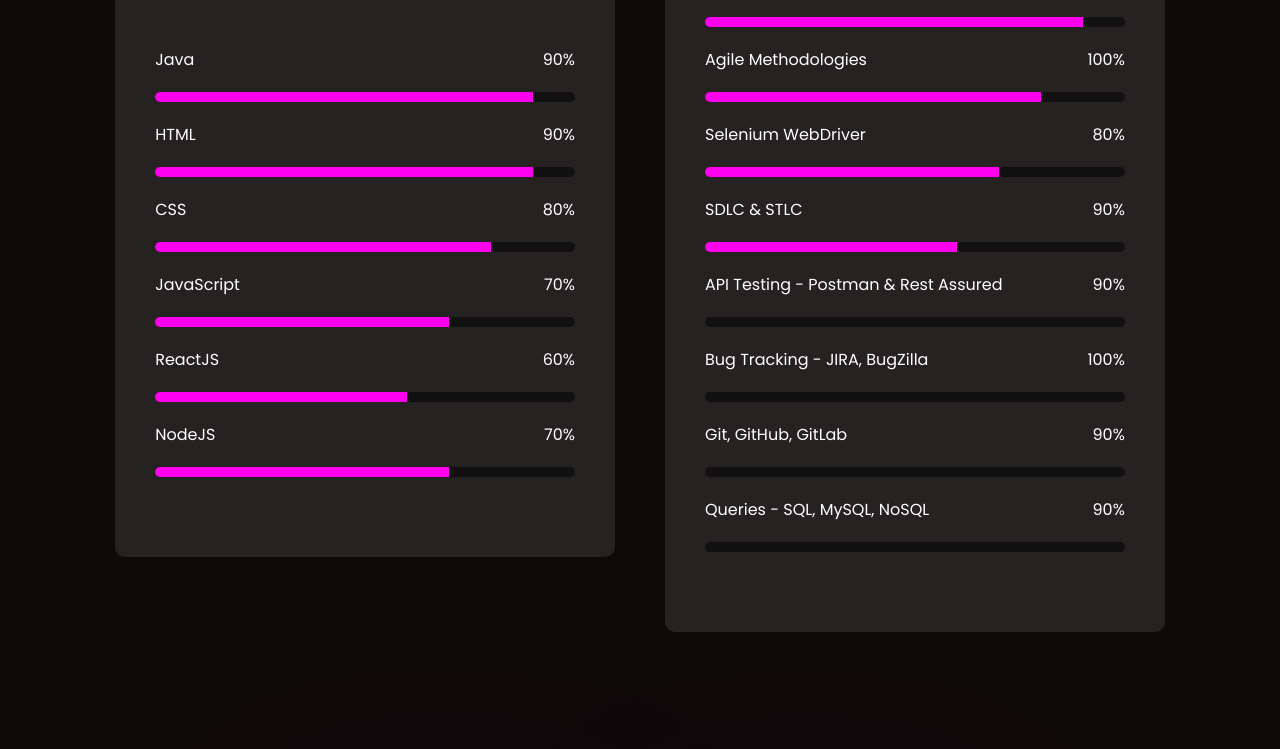
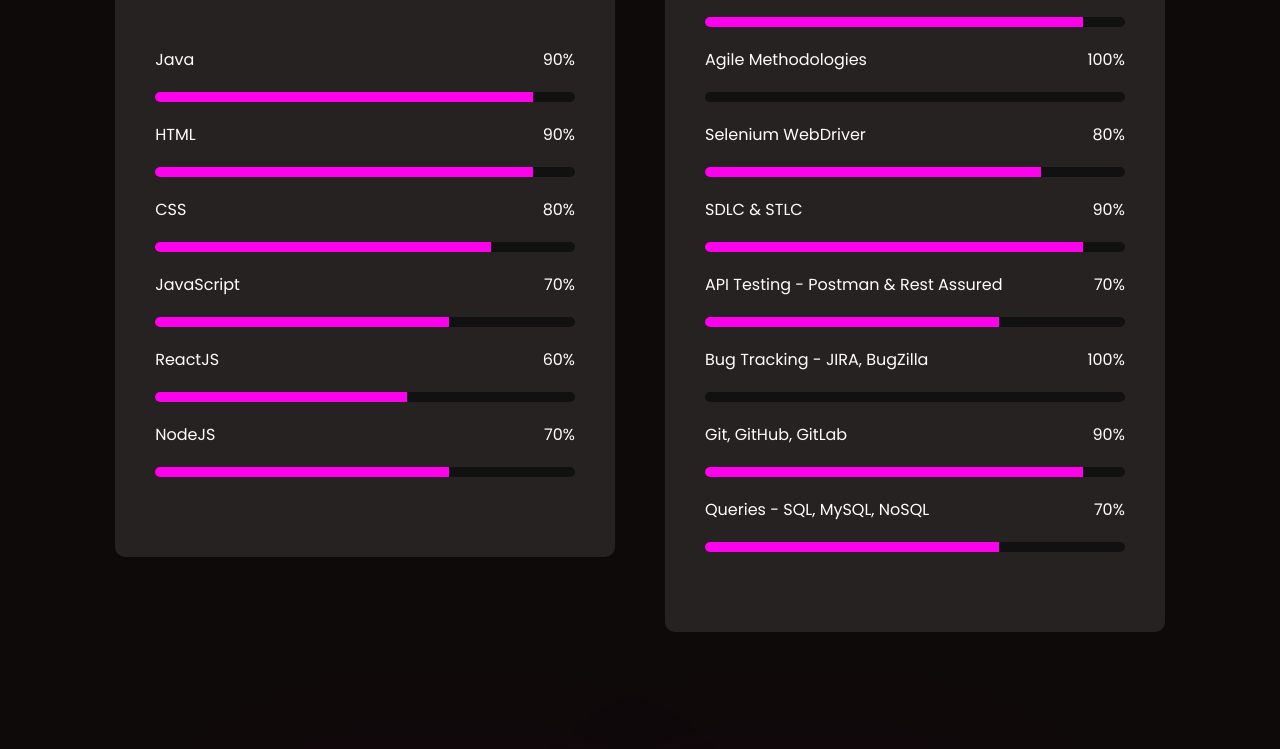
Before and after one commit to 28101999/Portfolio, a plain HTML site: page index.html in a window 1280 px wide. Shown: the part 2902-3651 px from the top of the page. Drawn offline with nearby package versions, Linux system fonts and the light colour scheme.

Commit message:
Update index.html

```diff
--- a/index.html
+++ b/index.html
@@ -192,49 +192,49 @@
                         <span class="topic">100%</span>
                     </div>
                     <div class="bar-side">
-                        <div class="bar bar-2"></div>
+                        <div class="bar"></div>
                     </div>
                     <div class="single-skill">
                         <span class="topic">Selenium WebDriver</span>
                         <span class="topic">80%</span>
                     </div>
                     <div class="bar-side">
-                        <div class="bar bar-3"></div>
+                        <div class="bar bar-2"></div>
                     </div>
                     <div class="single-skill">
                         <span class="topic">SDLC & STLC</span>
                         <span class="topic">90%</span>
                     </div>
                     <div class="bar-side">
-                        <div class="bar bar-4"></div>
+                        <div class="bar bar-1"></div>
                     </div>
                     <div class="single-skill">
                         <span class="topic">API Testing - Postman & Rest Assured</span>
-                        <span class="topic">90%</span>
+                        <span class="topic">70%</span>
                     </div>
                     <div class="bar-side">
-                        <div class="bar bar-5"></div>
+                        <div class="bar bar-3"></div>
                     </div>
                     <div class="single-skill">
                         <span class="topic">Bug Tracking - JIRA, BugZilla</span>
                         <span class="topic">100%</span>
                     </div>
                     <div class="bar-side">
-                        <div class="bar bar-6"></div>
+                        <div class="bar"></div>
                     </div>
                     <div class="single-skill">
                         <span class="topic">Git, GitHub, GitLab</span>
                         <span class="topic">90%</span>
                     </div>
                     <div class="bar-side">
-                        <div class="bar bar-7"></div>
+                        <div class="bar bar-1"></div>
                     </div>
                     <div class="single-skill">
                         <span class="topic">Queries - SQL, MySQL, NoSQL</span>
-                        <span class="topic">90%</span>
+                        <span class="topic">70%</span>
                     </div>
                     <div class="bar-side">
-                        <div class="bar bar-8"></div>
+                        <div class="bar bar-3"></div>
                     </div>
                 </div>
             </div>
```
